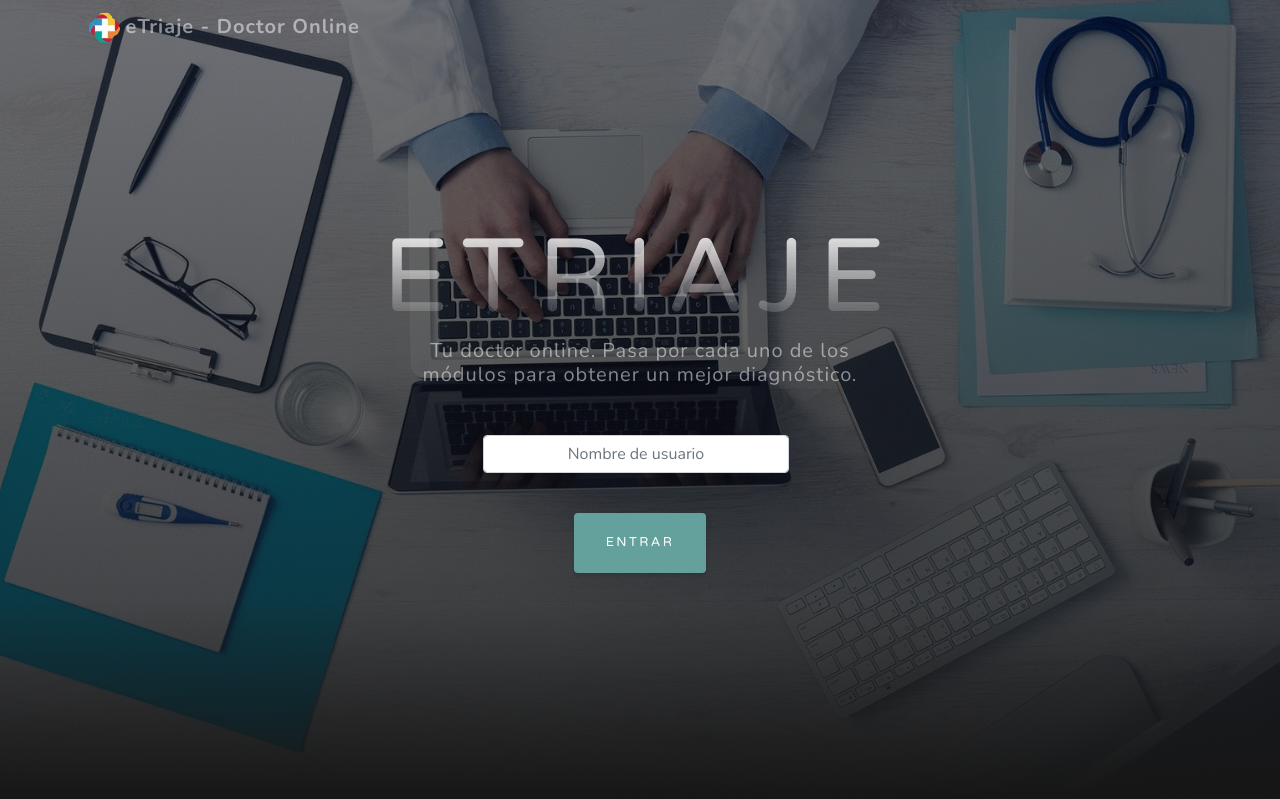
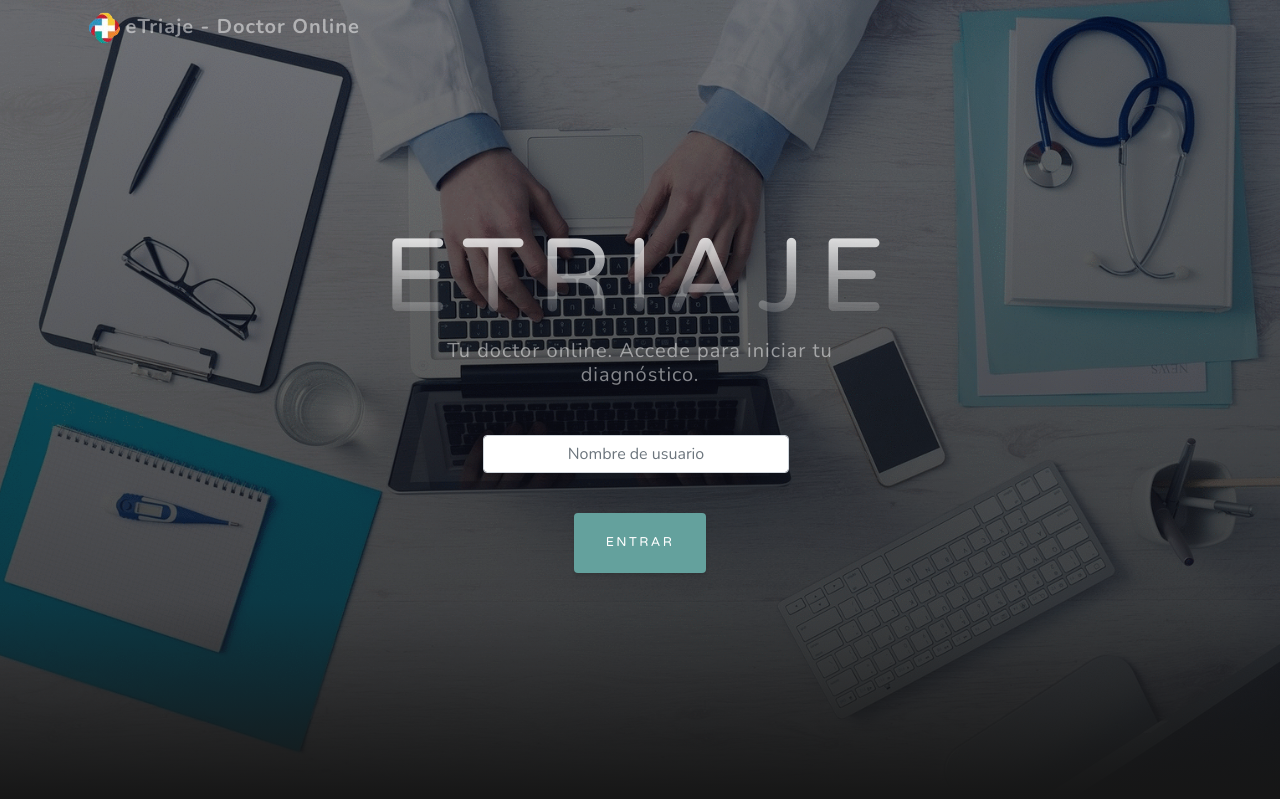
Before and after one commit to pabloaljaro/etriaje, a Flask app: page /login in a window 1280 px wide. Shown: the top 799 px of the page. Run offline with Flask 2, Linux system fonts and the light colour scheme; some libraries are stand-ins or nearby versions.

Commit message:
cambio de texto

```diff
--- a/app/templates/login.html
+++ b/app/templates/login.html
@@ -42,7 +42,7 @@
       <div class="container d-flex h-100 align-items-center">
         <div class="mx-auto text-center">
           <h1 class="mx-auto my-0 text-uppercase">eTRIAJE</h1>
-          <h2 class="text-white-50 mx-auto mt-2 mb-5">Tu doctor online. Pasa por cada uno de los módulos para obtener un mejor diagnóstico.</h2>
+          <h2 class="text-white-50 mx-auto mt-2 mb-5">Tu doctor online. Accede para iniciar tu diagnóstico.</h2>
           <div class="col-md-10 col-lg-8 mx-auto text-center">
 
 
```
